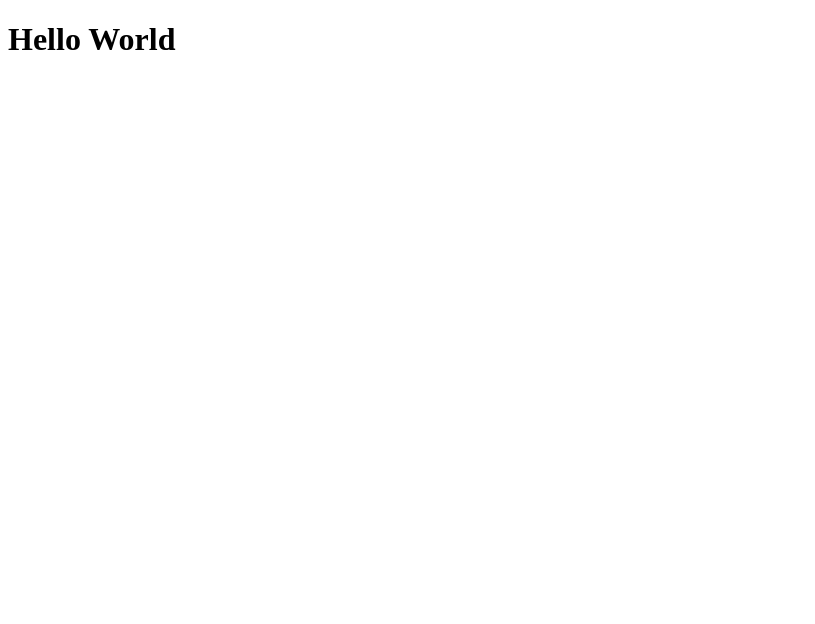
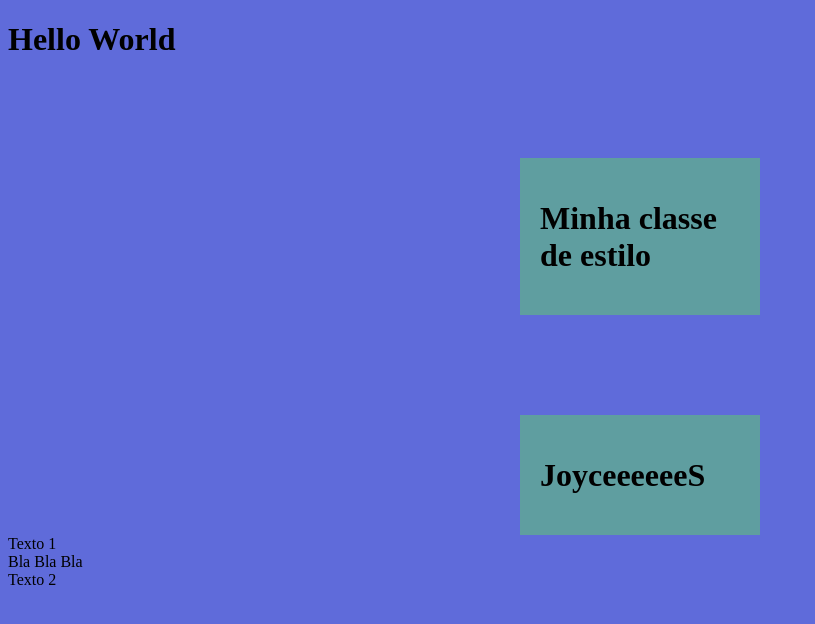
Before and after one commit to joyce-santiago/eletiva15.02, a plain HTML site: page index.html in a window 1280 px wide. Shown: the whole page, without its empty margins (0-815 px from the left). Drawn offline with Linux system fonts and the light colour scheme.

Commit message:
CSS, display flex

```diff
--- a/index.html
+++ b/index.html
@@ -4,9 +4,50 @@
     <meta charset="UTF-8">
     <meta http-equiv="X-UA-Compatible" content="IE=edge">
     <meta name="viewport" content="width=<h1>, initial-scale=1.0">
+        <style>
+            body {
+                background-color: #5f6bda;
+            }
+
+            .container {
+                width: 200px;
+                padding: 20px;
+                margin: auto;
+                margin-top: 100px;
+                background-color: cadetblue;
+            }
+            .flex-container {
+                display: flex;
+                flex-direction: row;
+                justify-content: space-around;
+                padding: 20px;
+                background-color: coral;
+            }
+
+
+        </style>
     <title>Document</title>
 </head>
 <body>
     <h1>Hello World</h1>
+
+    <div class="container">
+        <h1>Minha classe de estilo</h1>
+    </div>
+
+    <div class="container">
+        <h1>JoyceeeeeeS</h1>
+    </div>
+
+    <div>
+        Texto 1
+        <div>
+            Bla Bla Bla
+        </div>
+    </div>
+
+    <div>
+        Texto 2
+    </div>
 </body>
 </html>
```
